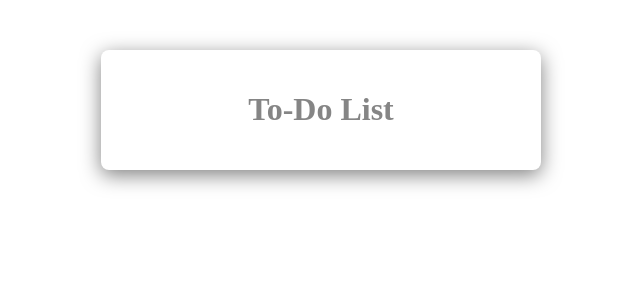
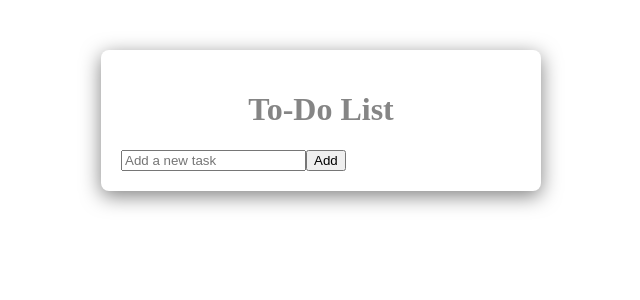
Before and after one commit to ParamiAshinsana/Angular-Todo-Application, an Angular app: page / in a window 1280 px wide. Shown: the top 300 px of the page, without its empty margins (319-959 px from the left). Built offline with nearby package versions, Linux system fonts and the light colour scheme.

Commit message:
create Add Butoon and Field

```diff
--- a/src/app/app.component.html
+++ b/src/app/app.component.html
@@ -1,3 +1,7 @@
 <div class="todo-container">
   <h1>To-Do List</h1>
+  <div class="input-container">
+    <input placeholder="Add a new task"  />
+    <button>Add</button>
+  </div>
 </div>
```
